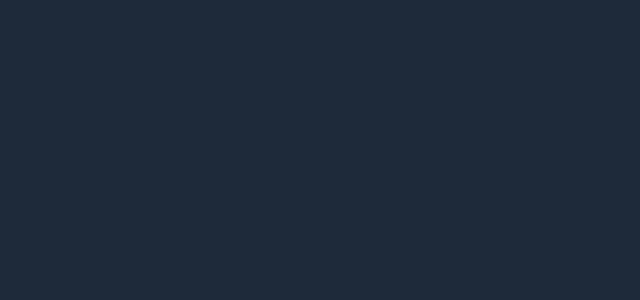
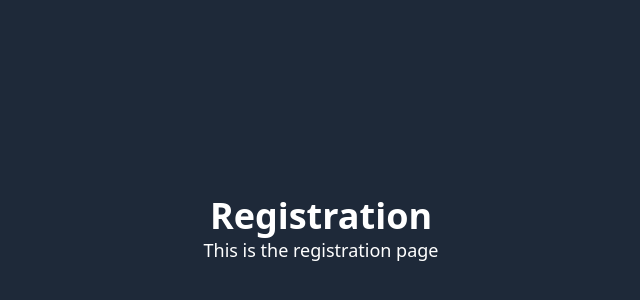
Before and after one commit to munyite001/code-snippets-app-frontend, a React (Vite) app: page /register in a window 1280 px wide. Before the commit this address had no page. Shown: the part 170-470 px from the top of the page, without its empty margins (319-959 px from the left). Built offline with nearby package versions, Linux system fonts and the light colour scheme.

Commit message:
Add Login and Registration Pages

```diff
--- a/src/App.tsx
+++ b/src/App.tsx
@@ -1,11 +1,15 @@
 import { Routes, Route } from "react-router-dom";
 import Home from "./components/Home";
+import Login from "./components/LoginPage";
+import Register from "./components/RegistrationPage";
 
 function App() {
     return (
         <div className="flex flex-col items-center justify-center h-screen bg-gray-800 text-white">
             <Routes>
                 <Route path="/" element={<Home />} />
+                <Route path="/register" element={<Register/>}/>
+                <Route path="/login" element={<Login/>}/>
             </Routes>
         </div>
     );
--- a/src/components/Home.tsx
+++ b/src/components/Home.tsx
@@ -1,4 +1,10 @@
+import { useNavigate } from "react-router-dom";
+
+
 export default function Home() {
+
+    const navigate = useNavigate();
+
     return (
         <div className="w-screen min-h-screen bg-white overflow-x-hidden">
             <div className="w-full p-4 flex flex-col md:flex-row justify-between items-center gap-4">
@@ -16,10 +22,10 @@ export default function Home() {
                     </p>
                 </div>
                 <div className="flex flex-col md:flex-row space-y-2 md:space-y-0 md:space-x-4 md:mr-6 w-full md:w-auto mt-8 md:mt-0">
-                    <button className="px-4 py-2 w-full mb-4 md:mb-0 md:w-auto bg-purple-700 text-white rounded hover:bg-white hover:text-purple-700 hover:border-purple-700 border-1 border-purple-700">
+                    <button className="px-4 py-2 w-full mb-4 md:mb-0 md:w-auto bg-purple-700 text-white rounded hover:bg-white hover:text-purple-700 hover:border-purple-700 border-1 border-purple-700" onClick={() => navigate("/register")}>
                         Sign Up
                     </button>
-                    <button className="px-4 py-2 w-full md:w-auto border-1 border-purple-500 text-purple-500 rounded hover:bg-purple-700 hover:text-white">
+                    <button className="px-4 py-2 w-full md:w-auto border-1 border-purple-500 text-purple-500 rounded hover:bg-purple-700 hover:text-white" onClick={() => navigate("/login")}>
                         Log In
                     </button>
                 </div>
--- /dev/null
+++ b/src/components/LoginPage.tsx
@@ -0,0 +1,9 @@
+export default function Login()
+{
+    return (
+        <div className="flex flex-col items-center justify-center h-screen bg-gray-800 text-white">
+            <h1 className="text-4xl font-bold">Login</h1>
+            <p className="text-lg">This is the login page</p>
+        </div>
+    );
+}
--- /dev/null
+++ b/src/components/RegistrationPage.tsx
@@ -0,0 +1,8 @@
+export default function Register() {
+    return (
+        <div className="flex flex-col items-center justify-center h-screen bg-gray-800 text-white">
+            <h1 className="text-4xl font-bold">Registration</h1>
+            <p className="text-lg">This is the registration page</p>
+        </div>
+    );
+}
```
